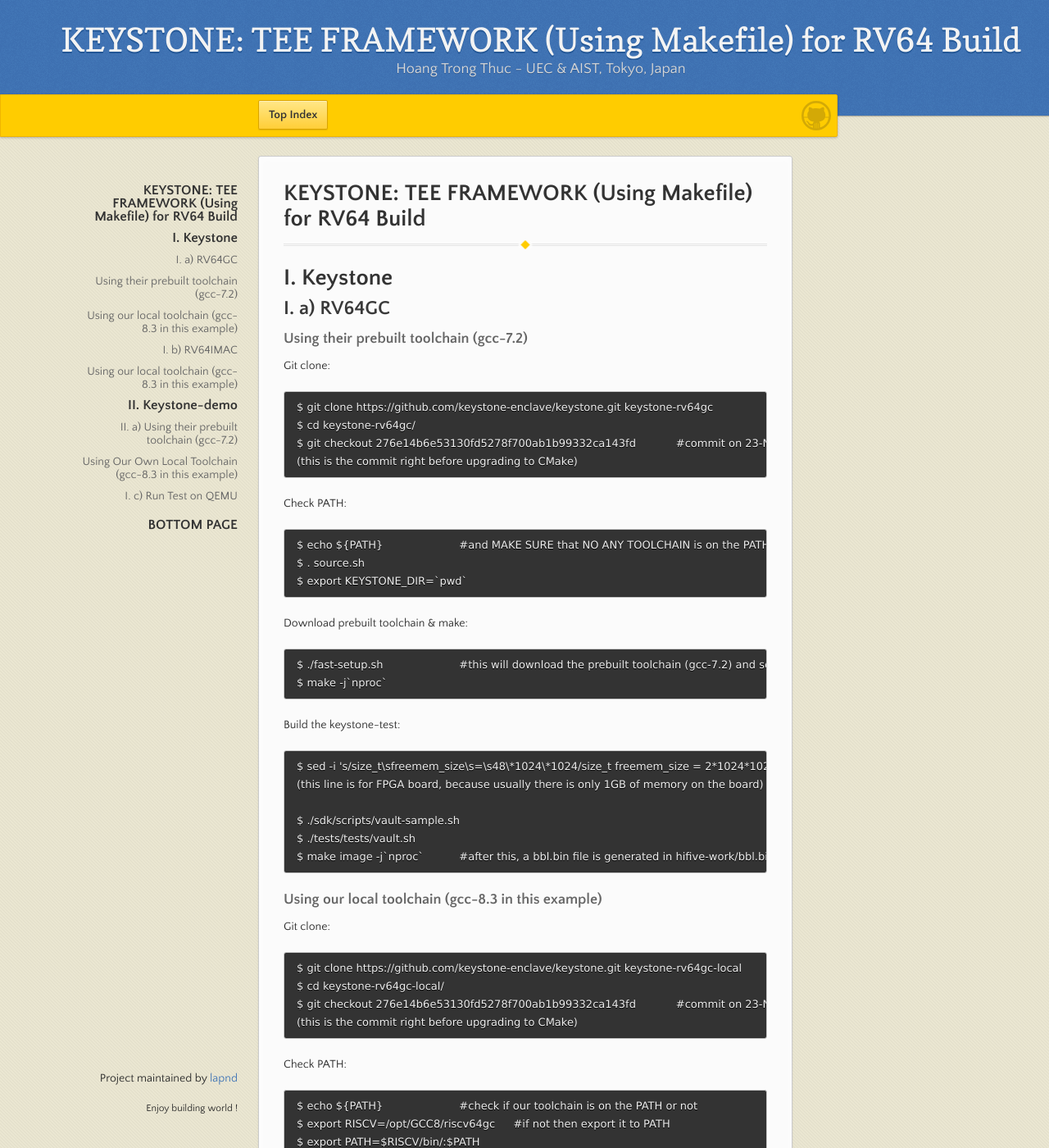
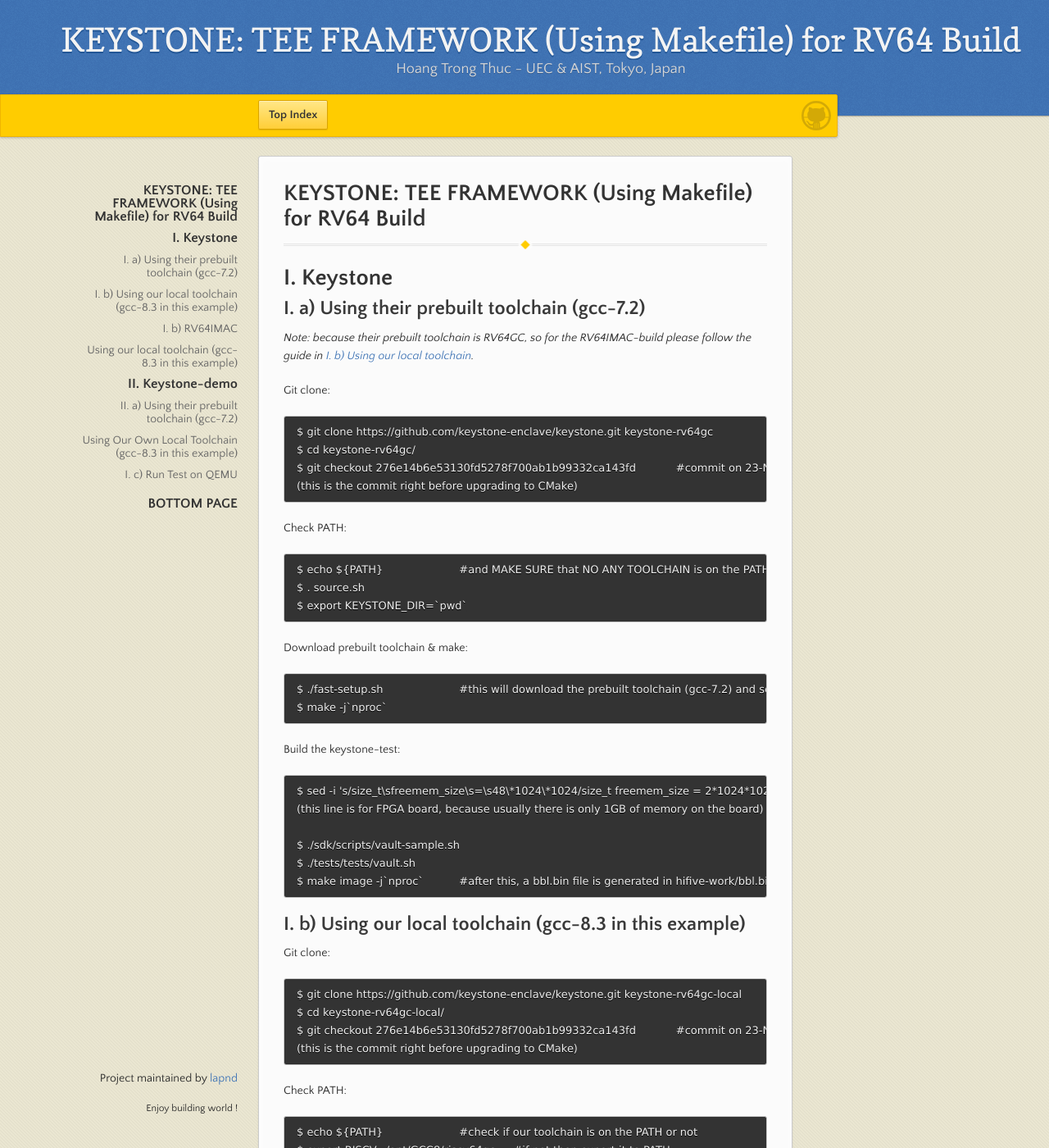
Before and after one commit to lapnd/httdes.github.io, a Jekyll site: the page built from keystone-makefile-64.md, in a window 1280 px wide and 1400 px high. Shown: the whole window at 82% size. Built offline with Jekyll 4.4.1, drawn with Linux system fonts in a browser that asks for light colours; our own code applies the rules of GitHub Pages for plain Markdown files; some of the changed text lies outside the part shown.

Commit message:
Update keystone-makefile-64.md

````diff
--- a/keystone-makefile-64.md
+++ b/keystone-makefile-64.md
@@ -8,9 +8,9 @@ layout : default
 
 # I. Keystone
 
-## I. a) RV64GC
+## I. a) Using their prebuilt toolchain (gcc-7.2)
 
-### Using their prebuilt toolchain (gcc-7.2)
+*Note: because their prebuilt toolchain is RV64GC, so for the RV64IMAC-build please follow the guide in [I. b) Using our local toolchain](#i-b-using-our-local-toolchain-gcc-83-in-this-example).*
 
 Git clone:
 ```
@@ -43,7 +43,7 @@ $ ./tests/tests/vault.sh
 $ make image -j`nproc`		#after this, a bbl.bin file is generated in hifive-work/bbl.bin
 ```
 
-### Using our local toolchain (gcc-8.3 in this example)
+## I. b) Using our local toolchain (gcc-8.3 in this example)
 
 Git clone:
 ```
@@ -94,7 +94,7 @@ $ make image -j`nproc`		#after this, a bbl.bin file is generated in hifive-work/
 
 ## I. b) RV64IMAC
 
-Their prebuilt toolchain is RV64GC, so the only way to make the RV64IMAC is to use our local toolchain.
+
 
 ### Using our local toolchain (gcc-8.3 in this example)
 
````
